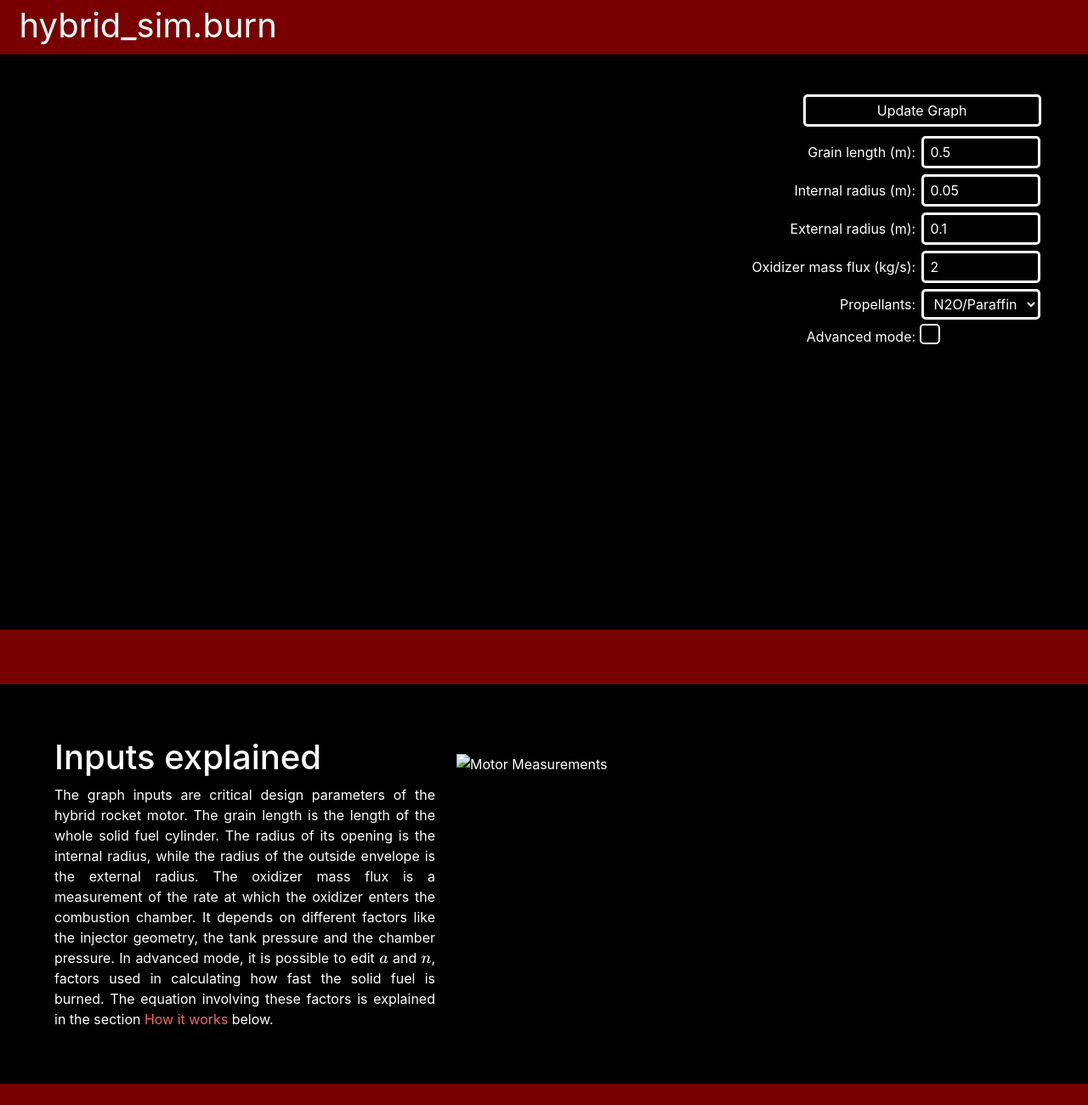
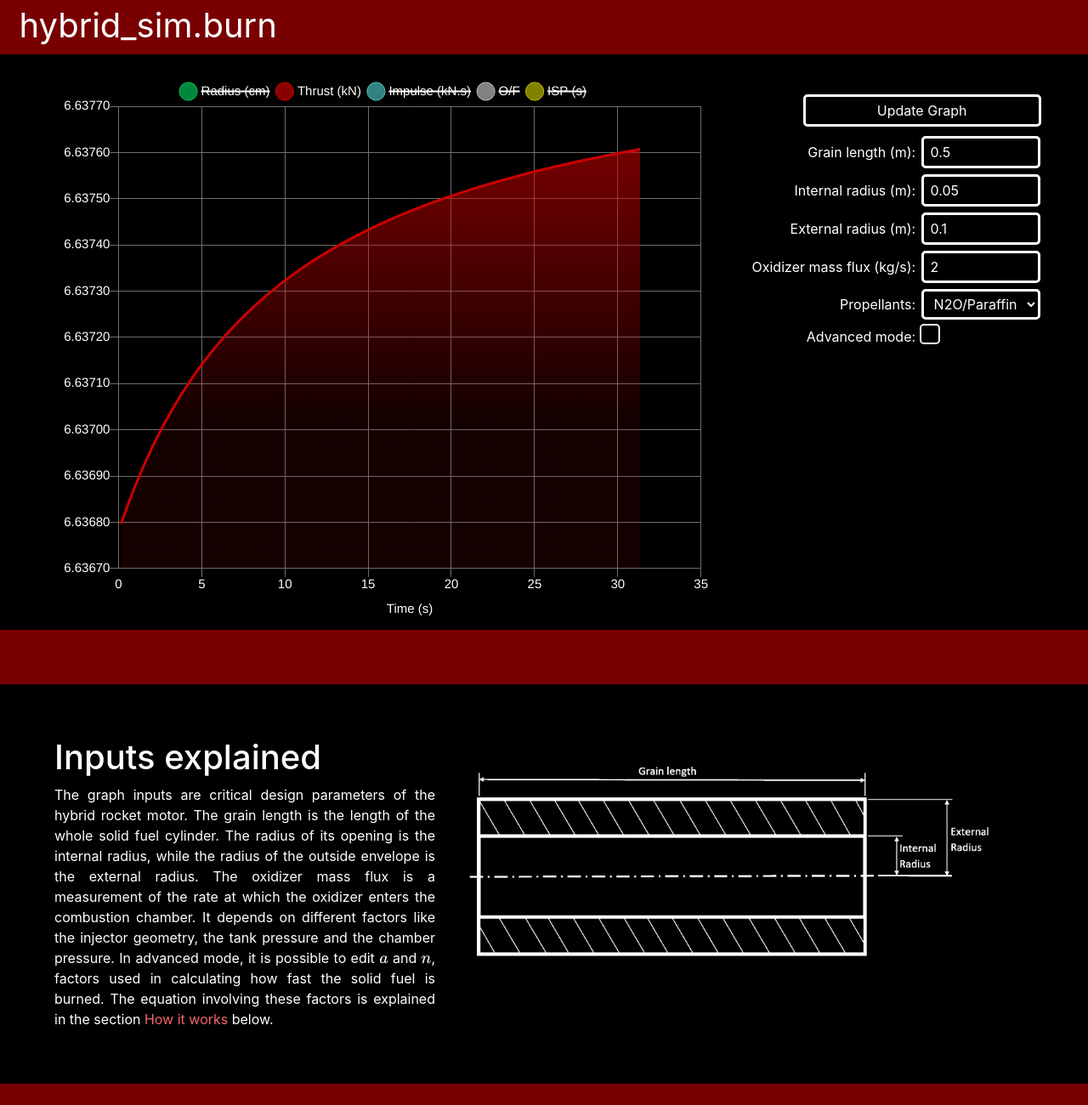
Before and after one commit to Alexsimulation/hybrid_sim, a plain HTML site: page pages/burn.html in a window 1280 px wide. Shown: the top 1300 px of the page at 85% size. Drawn offline with nearby package versions, Linux system fonts and the light colour scheme; the site is published under a folder, as on GitHub Pages, so addresses that start at the root find nothing.

Commit message:
Update burn.html

```diff
--- a/pages/burn.html
+++ b/pages/burn.html
@@ -5,7 +5,7 @@
         <meta name="viewport" content="width=device-width, initial-scale=1.0">
         <meta http-equiv="X-UA-Compatible" content="ie-edge">
         <script src="https://cdnjs.cloudflare.com/ajax/libs/Chart.js/2.9.3/Chart.min.js"></script>
-        <script type="module" src="/hybrid_sim/pages/scripts/burn.js"></script>
+        <script type="module" src="../pages/scripts/burn.js"></script>
         <link rel="stylesheet" href="https://stackpath.bootstrapcdn.com/bootstrap/4.5.2/css/bootstrap.min.css"></link>
         <link rel="stylesheet" href="../pages/styles/burnvisuals.css"></link>
         <link rel="shortcut icon" type="image/x-icon" href="../ressources/icons/fire.ico">
@@ -53,8 +53,8 @@
             </div>
 
             <script type="module">
-                import { get_results } from "/hybrid_sim/pages/scripts/burn.js";
-                import {radius_data, thrust_data, impulse_data, of_data, ISP_data} from "/hybrid_sim/pages/scripts/burn.js";
+                import { get_results } from "../pages/scripts/burn.js";
+                import {radius_data, thrust_data, impulse_data, of_data, ISP_data} from "../pages/scripts/burn.js";
                 Chart.defaults.global.defaultFontColor = 'white';
                 Chart.defaults.global.defaultFontSize = 15;
                 let myChart = document.getElementById('myChart').getContext('2d');
@@ -312,7 +312,7 @@
                 factors used in calculating how fast the solid fuel is burned. The equation involving these factors is explained in the section
                 <a href="#HowItWorks">How it works</a> below.
             </div>
-            <img src="/hybrid_sim/ressources/motor_drawing.PNG" alt="Motor Measurements" class="image">
+            <img src="../ressources/motor_drawing.PNG" alt="Motor Measurements" class="image">
         </div>
 
         <a id="HowItWorks">
```
